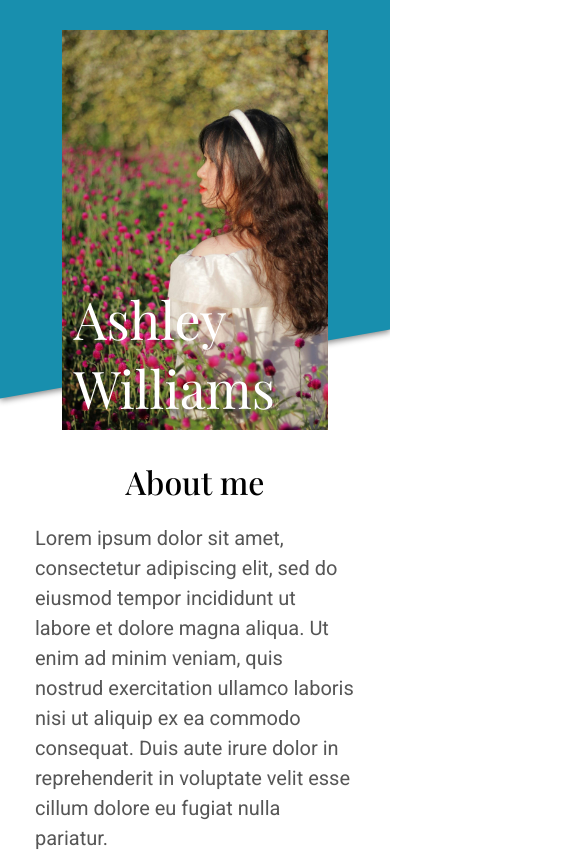
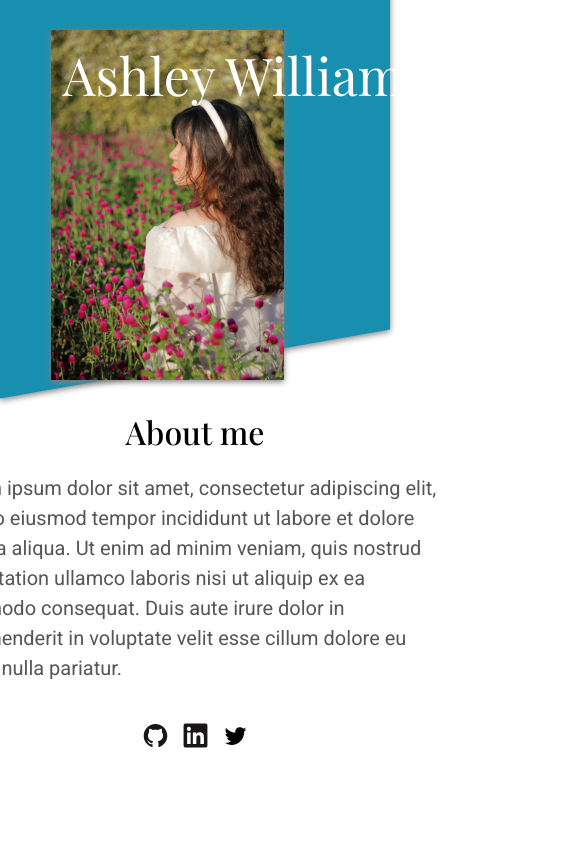
Before and after one commit to adubasava/homepage, a plain HTML site: page index.html in a window 390 px wide. Shown: the top 856 px of the page, 584 px wide, since content can reach past the window. Drawn offline with nearby package versions, Linux system fonts and the light colour scheme; a web font is replaced by a local one.

Commit message:
Work on tablet version

```diff
--- a/index.html
+++ b/index.html
@@ -191,8 +191,7 @@
             </div>
         </div>
         <picture>
-            <source media="(max-width: 599px)" srcset="./img/pexels-juresiric-691919m.jpg" />
-            <source media="(min-width: 600px)" srcset="./img/pexels-juresiric-691919.jpg" />
+            <source media="(max-width: 1599px)" srcset="./img/pexels-juresiric-691919r.jpg" />
             <img src="./img/pexels-juresiric-691919.jpg" alt="nother profile picture" />
         </picture>
     </div>
--- a/style.css
+++ b/style.css
@@ -32,7 +32,7 @@ body {
 }
 
 .header img, picture img {
-    max-height: 400px;
+    max-height: 500px;
 }
 
 .image-container {
@@ -178,6 +178,58 @@ h4 {
     gap: 5px;
 }
 
+@media (max-width: 1600px) {
+
+    .header {
+        max-width: 1000px;
+        display: inline;
+    }
+
+    .image-container {
+        float: left;
+        margin-left: -40px;
+        margin-right: 15px;
+        box-shadow: 0px 2px 6px gray;
+    }
+
+    .image-container img, picture img {
+        max-height: 350px;
+    }
+
+    .name {
+        font-size: 48px;
+        top: 10px;
+        right: -300px;
+    }
+
+    .about {
+        width: 500px;
+        margin-top: 120px;
+        padding-bottom: 50px;
+    }
+
+    .links {
+        display: none;
+    }
+
+    .cards {
+        grid-template-columns: repeat(2, 1fr);
+    }
+
+    .card {
+        width: 250px;
+    }
+
+    .links3 svg {
+        height: 25px;
+    }
+
+    .contact-text {
+        font-size: 14px;
+    }
+
+}
+
 @media (max-width: 1100px) {
 
     .header {
@@ -236,7 +288,7 @@ h4 {
     }
 
     .contact-text p:nth-child(2) {
-        font-size: 24px;
+        font-size: 20px;
         margin-top: 10px;
         margin-bottom: 40px;
     }
@@ -264,5 +316,4 @@ h4 {
         height: auto;
         width: 100%;
     }
-
 }
```
Also changed, not shown: img/pexels-juresiric-691919r.jpg (added), img/pexels-juresiric-691919rm.jpg (added).
